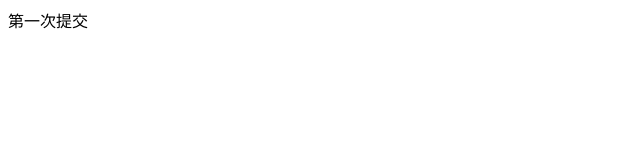
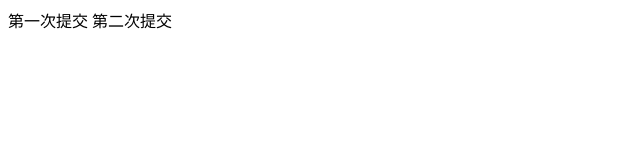
Before and after one commit to y-koala/git-practice, a plain HTML site: page index.html in a window 1280 px wide. Shown: the whole page, without its empty margins (0-640 px from the left). Drawn offline with Linux system fonts and the light colour scheme.

Commit message:
second connit

```diff
--- a/index.html
+++ b/index.html
@@ -9,6 +9,7 @@
 
 <body>
   第一次提交
+  第二次提交
 </body>
 
 </html>
```
